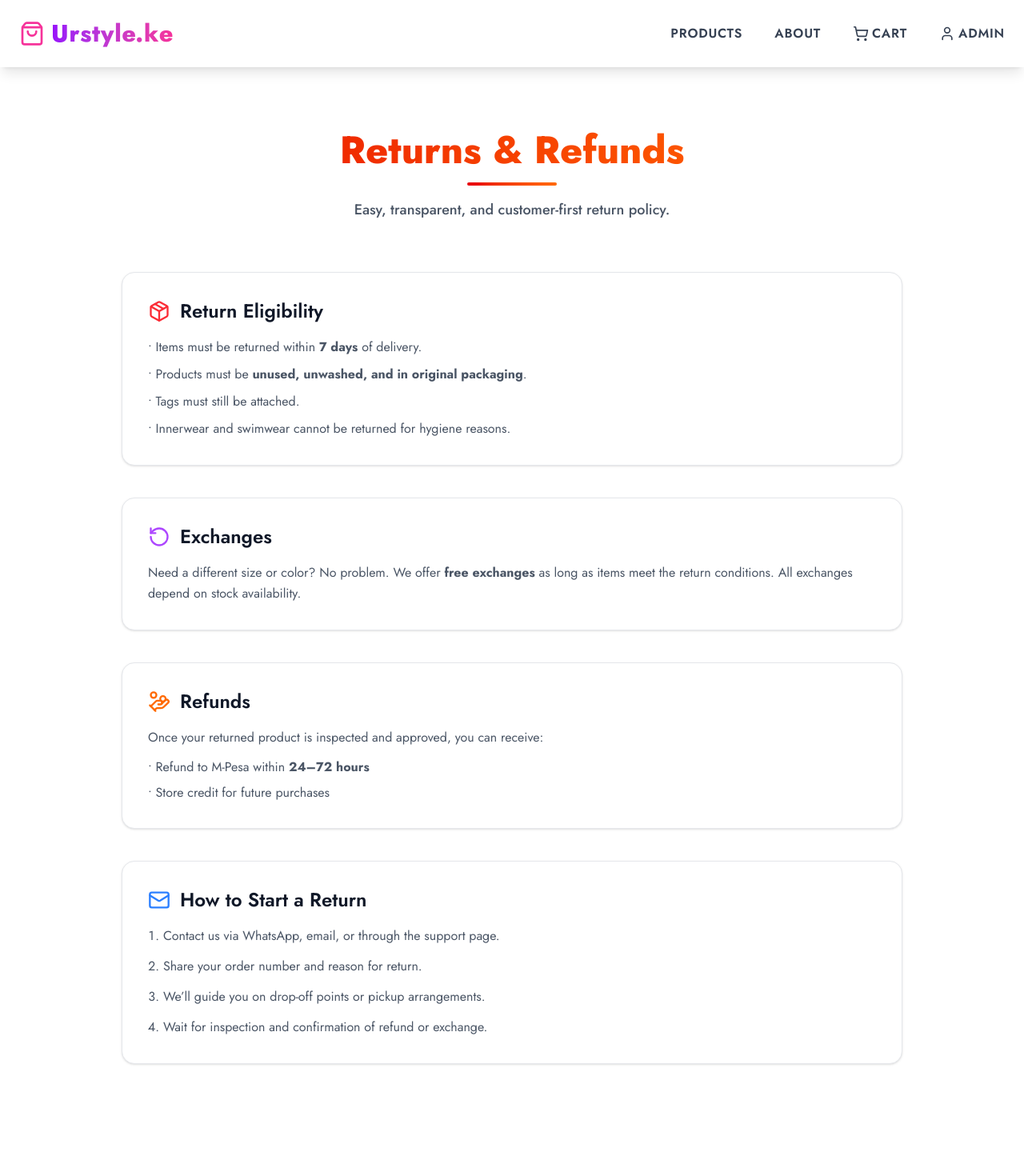
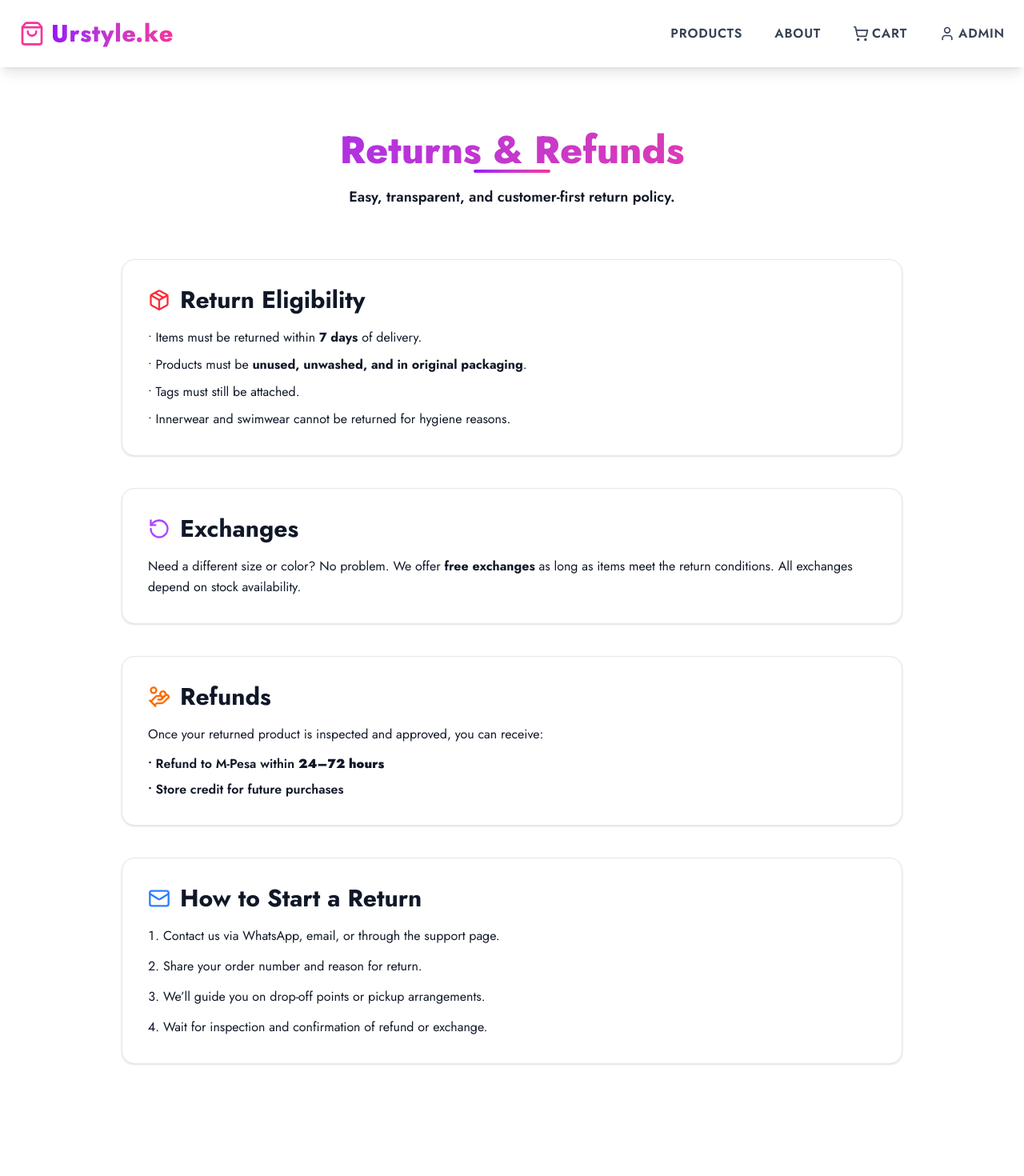
Before and after one commit to Griffinsshem/urstyle.ke, a Next.js app: page /support/returns in a window 1280 px wide. Shown: the top 1470 px of the page at 80% size. Built offline with nearby package versions, Linux system fonts and the light colour scheme.

Commit message:
feat(returns): update the returns page with improved ui

```diff
--- a/src/app/support/returns/page.js
+++ b/src/app/support/returns/page.js
@@ -6,12 +6,12 @@ export default function ReturnsPage() {
     <div className="max-w-5xl mx-auto px-6 py-20">
       {/* Header */}
       <div className="text-center mb-16">
-        <h1 className="text-5xl font-extrabold bg-gradient-to-r from-red-600 to-orange-500 bg-clip-text text-transparent">
+        <h1 className="text-5xl font-extrabold bg-gradient-to-r from-purple-600 to-pink-500 bg-clip-text text-transparent">
           Returns & Refunds
         </h1>
-        <div className="w-28 h-1 bg-gradient-to-r from-red-600 to-orange-500 mx-auto mt-4 rounded-full"></div>
+        <div className="w-24 h-1 bg-gradient-to-r from-purple-600 to-pink-500 mx-auto rounded-full"></div>
 
-        <p className="text-gray-600 mt-4 text-lg font-medium">
+        <p className="text-gray-900 font-semibold mt-4 text-lg font-medium">
           Easy, transparent, and customer-first return policy.
         </p>
       </div>
@@ -21,12 +21,12 @@ export default function ReturnsPage() {
         <div className="bg-white border border-gray-200 rounded-2xl p-8 shadow-sm hover:shadow-md hover:border-red-300 transition-all duration-200">
           <div className="flex items-center gap-3 mb-4">
             <Package className="w-7 h-7 text-red-500" />
-            <h2 className="text-2xl font-semibold text-gray-900">
+            <h2 className="text-3xl font-bold text-gray-900">
               Return Eligibility
             </h2>
           </div>
 
-          <ul className="text-gray-600 space-y-2 leading-relaxed">
+          <ul className="text-gray-900 font-base space-y-2 leading-relaxed">
             <li>• Items must be returned within <strong>7 days</strong> of delivery.</li>
             <li>• Products must be <strong>unused, unwashed, and in original packaging</strong>.</li>
             <li>• Tags must still be attached.</li>
@@ -38,12 +38,12 @@ export default function ReturnsPage() {
         <div className="bg-white border border-gray-200 rounded-2xl p-8 shadow-sm hover:shadow-md hover:border-purple-300 transition-all duration-200">
           <div className="flex items-center gap-3 mb-4">
             <RotateCcw className="w-7 h-7 text-purple-500" />
-            <h2 className="text-2xl font-semibold text-gray-900">
+            <h2 className="text-3xl font-bold text-gray-900">
               Exchanges
             </h2>
           </div>
 
-          <p className="text-gray-600 leading-relaxed">
+          <p className="text-gray-900 leading-relaxed">
             Need a different size or color? No problem. We offer
             <strong> free exchanges</strong> as long as items meet the return conditions.
             All exchanges depend on stock availability.
@@ -54,16 +54,16 @@ export default function ReturnsPage() {
         <div className="bg-white border border-gray-200 rounded-2xl p-8 shadow-sm hover:shadow-md hover:border-orange-300 transition-all duration-200">
           <div className="flex items-center gap-3 mb-4">
             <HandCoins className="w-7 h-7 text-orange-500" />
-            <h2 className="text-2xl font-semibold text-gray-900">
+            <h2 className="text-3xl font-bold text-gray-900">
               Refunds
             </h2>
           </div>
 
-          <p className="text-gray-600 leading-relaxed mb-3">
+          <p className="text-gray-900 leading-relaxed mb-3">
             Once your returned product is inspected and approved, you can receive:
           </p>
 
-          <ul className="text-gray-600 space-y-2">
+          <ul className="text-gray-900 font-semibold space-y-2">
             <li>• Refund to M-Pesa within <strong>24–72 hours</strong></li>
             <li>• Store credit for future purchases</li>
           </ul>
@@ -73,12 +73,12 @@ export default function ReturnsPage() {
         <div className="bg-white border border-gray-200 rounded-2xl p-8 shadow-sm hover:shadow-md hover:border-blue-300 transition-all duration-200">
           <div className="flex items-center gap-3 mb-4">
             <Mail className="w-7 h-7 text-blue-500" />
-            <h2 className="text-2xl font-semibold text-gray-900">
+            <h2 className="text-3xl font-bold text-gray-900">
               How to Start a Return
             </h2>
           </div>
 
-          <ol className="text-gray-600 list-decimal list-inside space-y-3 leading-relaxed">
+          <ol className="text-gray-900 list-decimal list-inside space-y-3 leading-relaxed">
             <li>Contact us via WhatsApp, email, or through the support page.</li>
             <li>Share your order number and reason for return.</li>
             <li>We’ll guide you on drop-off points or pickup arrangements.</li>
```
